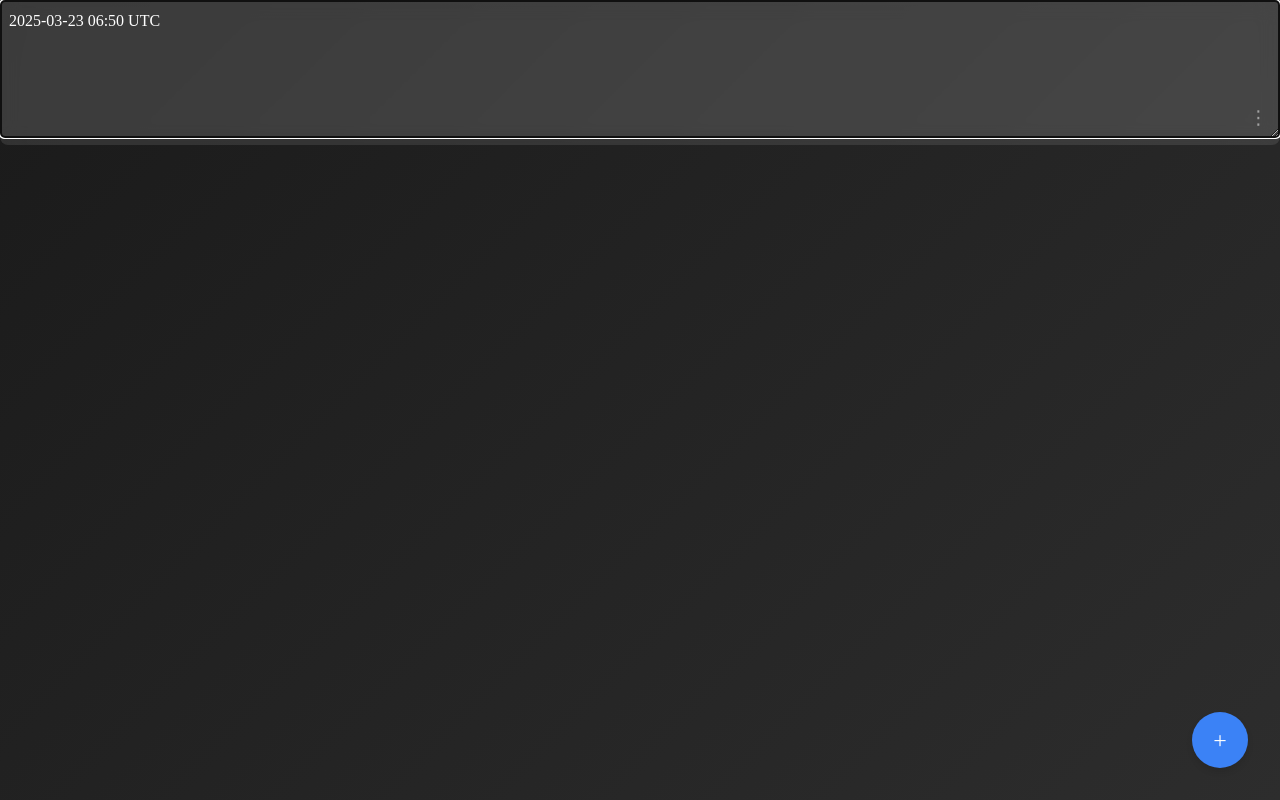
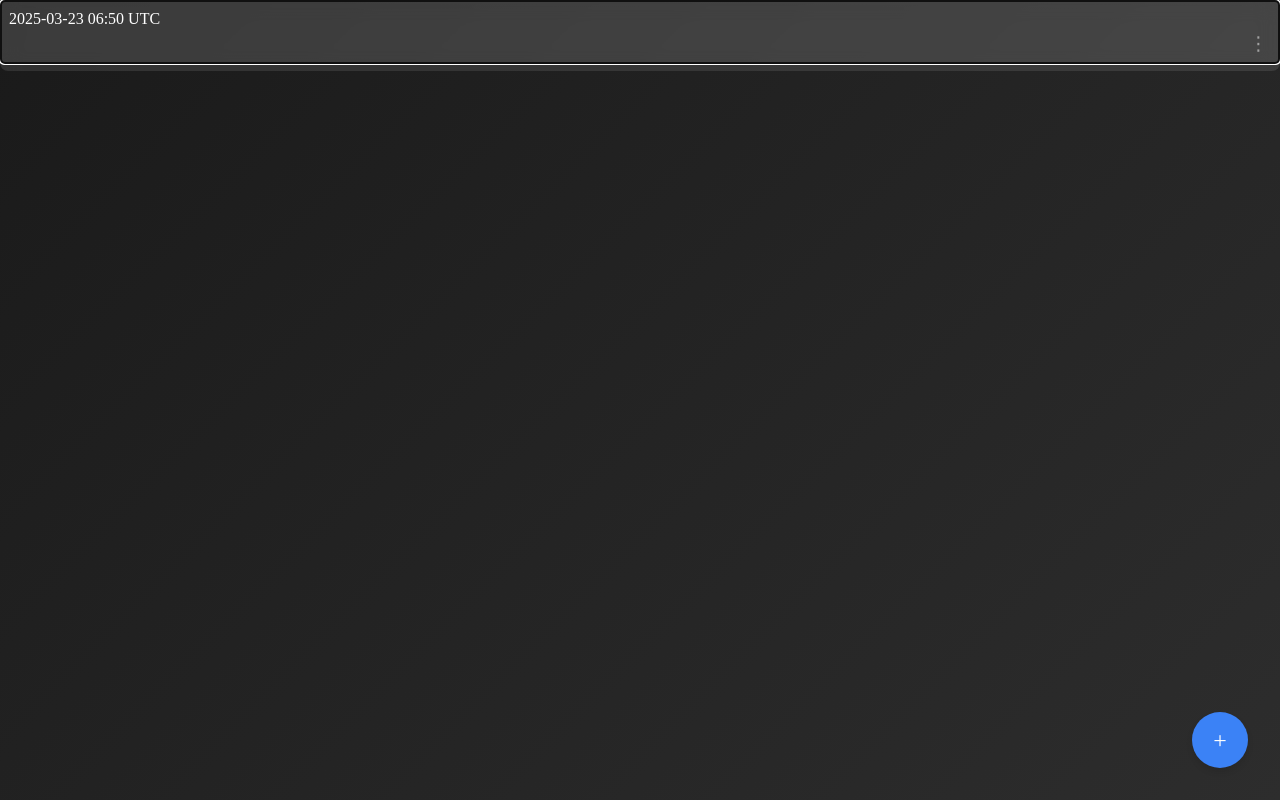
Before and after one commit to starkindustries/svelte-crud-app, a SvelteKit app: page / in a window 1280 px wide. Both pictures are taken after a click on the button "Add new note". Built offline with nearby package versions, Linux system fonts and the light colour scheme.

Commit message:
feat: enhance note UI with auto-resize and dynamic menu

```diff
--- a/src/routes/+page.svelte
+++ b/src/routes/+page.svelte
@@ -4,6 +4,17 @@
 
 	let textareas: { [key: string]: HTMLTextAreaElement } = {};
 	let focusedNoteId: string | null = null;
+
+	function autoResize(textarea: HTMLTextAreaElement) {
+		textarea.style.height = 'auto';
+		textarea.style.height = textarea.scrollHeight + 'px';
+	}
+
+	function handleInput(e: Event, id: string) {
+		const textarea = e.target as HTMLTextAreaElement;
+		updateNote(id, textarea.value);
+		autoResize(textarea);
+	}
 
 	function addNote() {
 		const now = new Date();
@@ -27,7 +38,11 @@
 
 		// Focus the textarea after a brief delay to ensure it's rendered
 		setTimeout(() => {
-			textareas[newNote.id]?.focus();
+			const textarea = textareas[newNote.id];
+			if (textarea) {
+				textarea.focus();
+				autoResize(textarea);
+			}
 		}, 0);
 	}
 
@@ -59,11 +74,11 @@
 				<textarea
 					bind:this={textareas[todo.id]}
 					value={todo.note}
-					on:input={(e) => updateNote(todo.id, (e.target as HTMLTextAreaElement).value)}
+					on:input={(e) => handleInput(e, todo.id)}
 					on:focus={() => handleFocus(todo.id)}
 					on:blur={handleBlur}
 					placeholder="Write your note here..."
-					rows="5"
+					rows="1"
 				></textarea>
 				{#if focusedNoteId === todo.id}
 					<button class="menu-button" on:click={() => deleteTodo(todo.id)} aria-label="Delete note">
@@ -109,6 +124,9 @@
 		padding: 0.5rem;
 		border-radius: 4px;
 		font-size: 1rem;
+		min-height: 2.5rem;
+		resize: none;
+		overflow: hidden;
 	}
 
 	textarea::placeholder {
```
